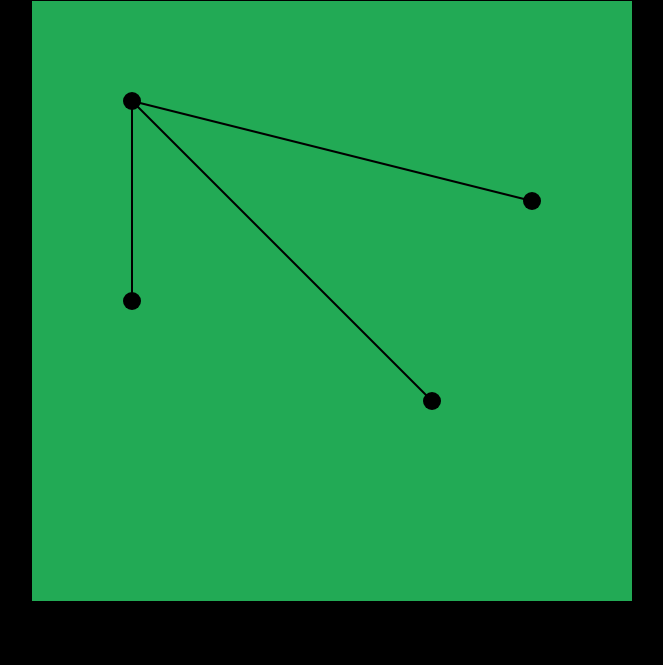
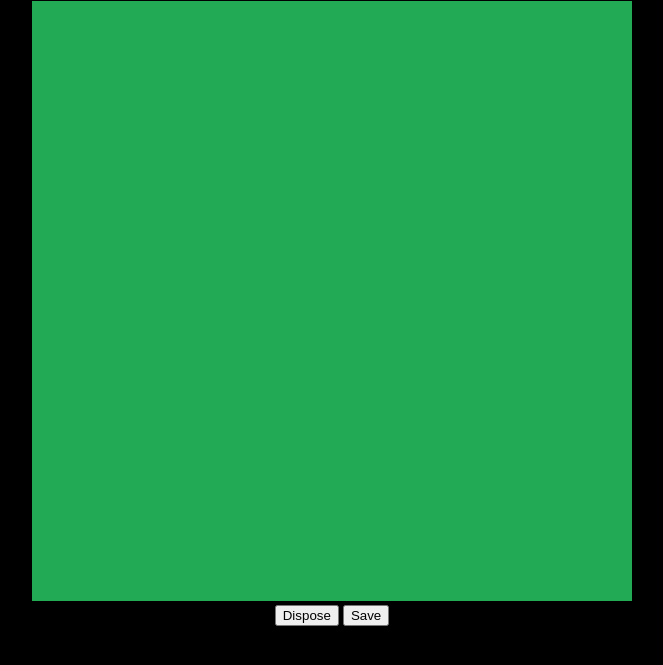
Before and after one commit to rahmanMian/World, a plain HTML site: page index.html in a window 1280 px wide. Shown: the part 79-744 px from the top of the page, without its empty margins (308-971 px from the left). Drawn offline with Linux system fonts and the light colour scheme.

Commit message:
Dispose and save set

```diff
--- a/index.html
+++ b/index.html
@@ -8,6 +8,8 @@
         <h1>World Editor</h1>
         <canvas id="myCanvas"></canvas>
         <div id="controls">
+            <button onclick="dispose()">Dispose</button>
+            <button onclick="save()">Save</button>
         </div>
 
         <script src="js/graphEditor.js"></script>
@@ -22,31 +24,28 @@
 
             const ctx = myCanvas.getContext("2d");
 
-            const p1 = new Point(100, 100);
-            const p2 = new Point(500, 200);
-            const p3 = new Point(400, 400);
-            const p4 = new Point(100, 300);
-
-            const s1 = new Segment(p1, p2);
-            const s2 = new Segment(p1, p3);
-            const s3 = new Segment(p1, p4);
-            const s4 = new Segment(p2, p3);
 
 
-            const graph = new Graph([p1, p2, p3, p4], [s1, s2, s3]);
+            const graphString = localStorage.getItem("graph");
+            const graphInfo = graphString ? JSON.parse(graphString) : null;
+            const graph = graphInfo  ?  Graph.load(graphInfo) : new Graph();
             const viewport = new Viewport(myCanvas);
             const graphEditor = new GraphEditor(viewport, graph);
 
             animate();
 
             function animate(){
-                ctx.clearRect(0,0, myCanvas.width, myCanvas.height);
-                ctx.save();
-                ctx.scale(1 / viewport.zoom, 1 / viewport.zoom);
-                ctx.translate(viewport.offset.x, viewport.offset.y);
+              viewport.reset();
                 graphEditor.display();
-                ctx.restore();
                 requestAnimationFrame(animate);
+            }
+
+            function dispose(){
+                graphEditor.dispose();
+            }
+
+            function save(){
+                localStorage.setItem("graph", JSON.stringify(graph));
             }
             </script>
     </body>
--- a/js/graphEditor.js
+++ b/js/graphEditor.js
@@ -22,8 +22,9 @@ class GraphEditor{
           this.canvas.addEventListener("contextmenu", (evt) => evt.preventDefault());
           this.canvas.addEventListener("mouseup", () => this.dragging = false);
         }
+
          #handleMouseMove(evt){
-        this.mouse = this.viewport.getMouse(evt);
+        this.mouse = this.viewport.getMouse(evt, true);
         this.hovered = getNearestPoint(this.mouse, this.graph.points, 10 * this.viewport.zoom);
         if (this.dragging == true){
             this.selected.x = this.mouse.x;
@@ -70,6 +71,11 @@ class GraphEditor{
         }
     }
 
+    dispose(){
+        this.graph.dispose();
+        this.selected = null;
+        this.hovered = null;
+    }
     display(){
         this.graph.draw(this.ctx);
        if (this.hovered){
--- a/js/math/graph.js
+++ b/js/math/graph.js
@@ -2,6 +2,19 @@ class Graph{
     constructor(points =[], segments = []){
         this.points = points;
         this.segments = segments;
+    }
+
+    static load(info) {
+        const points = [];
+        const segments = [];
+        for (const pointInfo of info.points){
+            points.push(new Point(pointInfo.x, pointInfo.y));
+        }
+
+        for (const segInfo of info.segments){
+            segments.push(new Segment(points.find((p) => p.equals(segInfo.p1)), points.find((p) => p.equals(segInfo.p2))));
+        }
+        return new Graph(points, segments);
     }
 
     addPoint(point){
--- a/js/math/utils.js
+++ b/js/math/utils.js
@@ -22,3 +22,8 @@ function add(p1, p2){
 function subtract(p1, p2){
     return new Point(p1.x - p2.x, p1.y - p2.y);
 }
+
+
+function scale(p , scalar) {
+    return new Point(p.x * scalar, p.y * scalar);
+}
--- a/js/viewport.js
+++ b/js/viewport.js
@@ -4,7 +4,8 @@ class Viewport{
      this.ctx = canvas.getContext("2d");
 
      this.zoom = 1;
-    this.offset = new Point(0, 0);
+     this.center = new Point(canvas.width / 2, canvas.height / 2);
+     this.offset = scale(this.center, -1);
      this.drag = {
          start: new Point(0, 0),
          end: new Point(0, 0),
@@ -15,13 +16,25 @@ class Viewport{
      this.#addEventListeners();
     }
 
-   getMouse(evt){
-    return new Point(
-       evt.offsetX * this.zoom, evt.offsetY * this.zoom
+    reset() {
+        this.ctx.restore();
+        this.ctx.clearRect(0,0, this.canvas.width, this.canvas.height);
+        this.ctx.save();
+        this.ctx.translate(this.center.x, this.center.y);
+        this.ctx.scale(1 / this.zoom, 1 / this.zoom);
+        const offset = this.getOffset();
+        this.ctx.translate(offset.x, offset.y);
+    }
+    getMouse(evt, subtractDragOffset = false){
+     const p = new Point(
+        (evt.offsetX - this.center.x) * this.zoom - this.offset.x,
+        (evt.offsetY  - this.center.y) * this.zoom - this.offset.y
      );
-
+     return subtractDragOffset ? subtract(p, this.drag.offset) : p;
     }
-
+      getOffset(){
+        return add(this.offset, this.drag.offset);
+      }
     #addEventListeners(){
      this.canvas.addEventListener("mousewheel", this.#handleMouseWheel.bind(this));
      this.canvas.addEventListener("mousedown", this.#handleMouseDown.bind(this));
```
Lines whose indentation alone changed are shown as unchanged.
